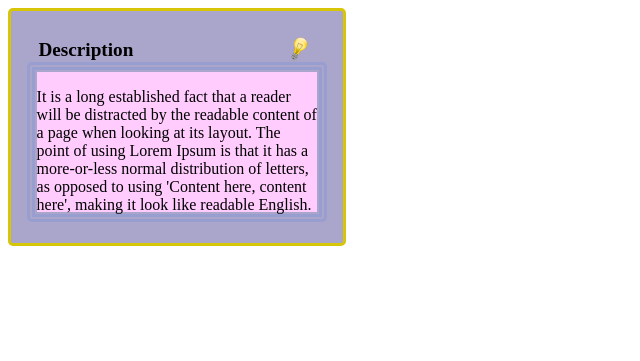
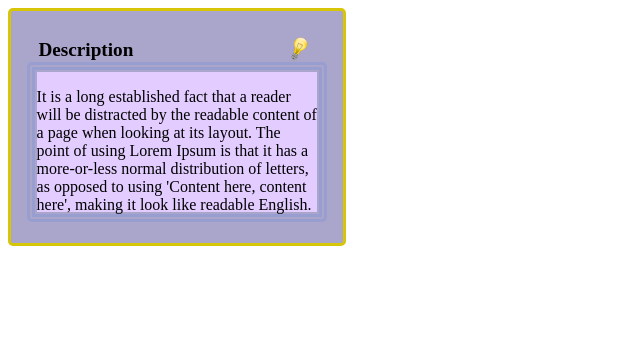
Before and after one commit to SergeiVelichenko/Independent, a plain HTML site: page form/index.html in a window 1280 px wide. Shown: the whole page, without its empty margins (0-640 px from the left). Drawn offline with Linux system fonts and the light colour scheme.

Commit message:
Add files via upload

```diff
--- a/form/index.html
+++ b/form/index.html
@@ -2,7 +2,7 @@
 <html>
 
 <head>
-    <title>Zadanie6</title>
+    <title>Text</title>
     <link rel="stylesheet" type="text/css" href="style.css">
 
 <body>
--- a/form/style.css
+++ b/form/style.css
@@ -21,7 +21,7 @@ h1 {
     height: 70%;
     overflow: auto;
     padding: 0.5em 3.5em 0.5em 0.5em;
-    background-color: rgb(255, 204, 253);
+    background-color: rgb(227, 204, 255);
     border-radius: 5px;
     border: double .5em rgba(0, 102, 255, .1);
     padding: 0.1em;
```
